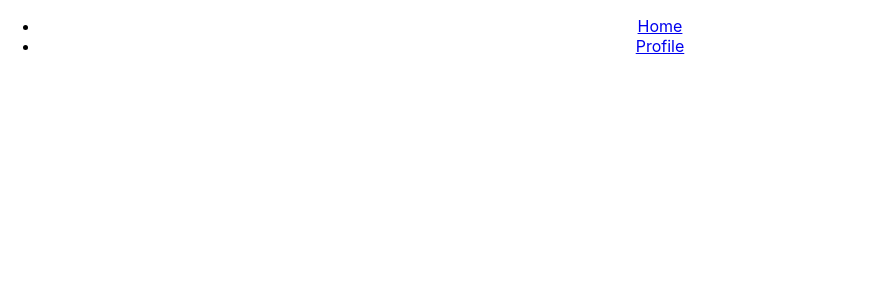
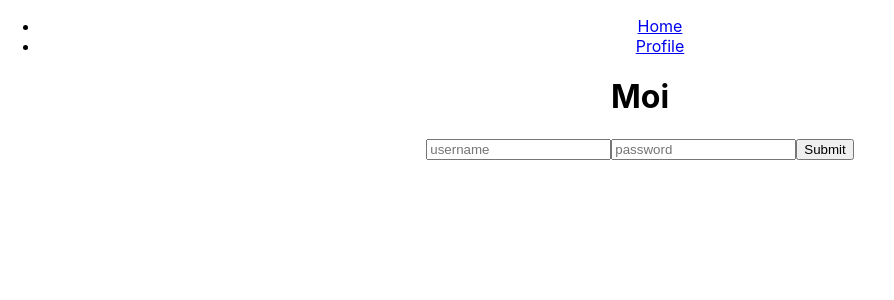
Before and after one commit to villeatuomi/myFirstReactApp, a React (Create React App) app: page /~villeatu/periodi4/login/ in a window 1280 px wide. Shown: the top 300 px of the page, without its empty margins (0-894 px from the left). Built offline with nearby package versions, Linux system fonts and the light colour scheme; no server answers.

Commit message:
first commit of branch

```diff
--- a/src/App.js
+++ b/src/App.js
@@ -7,6 +7,7 @@ import Nav from './components/Nav';
 import {BrowserRouter as Router, Route} from 'react-router-dom';
 import Profile from './views/Profile';
 import Single from './views/Single';
+import Login from './views/Login';
 
 class App extends Component {
 
@@ -26,6 +27,7 @@ class App extends Component {
         <Router basename={'/~villeatu/periodi4/routing'}>
           <div className="App">
             <Nav/>
+            <Login/>
             <Route exact path={`/`} render={(props) => (
                 <Home picArray={this.state.picArray}/>
             )}/>
--- a/src/views/Login.js
+++ b/src/views/Login.js
@@ -3,13 +3,39 @@ import PropTypes from 'prop-types';
 
 class Login extends Component {
   state = {
+    username: '',
+    password: '',
+    email: '',
+    full_name: '',
+  };
 
+  handleInputChange = (evt) => {
+    const target = evt.target;
+    const value = target.value;
+    const name = target.name;
+
+    console.log(value, name);
+
+    this.setState({
+      [name]: value,
+    });
+  };
+
+  formSubmit = (evt) => {
+    const loginForm = document.querySelector('#loginForm');
+    loginForm.preventDefault();
+    console.log('Moi teille kaikille.');
   };
 
   render() {
     return (
         <React.Fragment>
           <h1>Moi</h1>
+          <form onSubmit={this.formSubmit} id="loginForm">
+            <input type="text" name="username" placeholder="username" value={this.state.username} onChange={this.handleInputChange}/>
+            <input type="password" name="password" placeholder="password"/>
+            <input type="submit"/>
+          </form>
         </React.Fragment>
     );
   }
```
